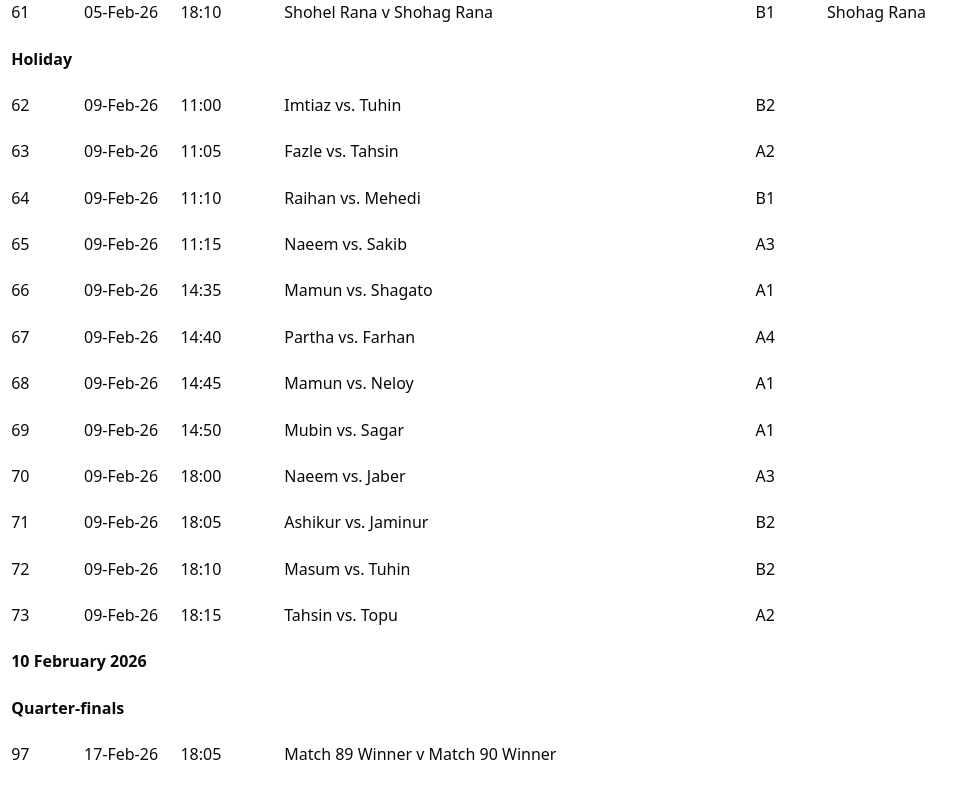
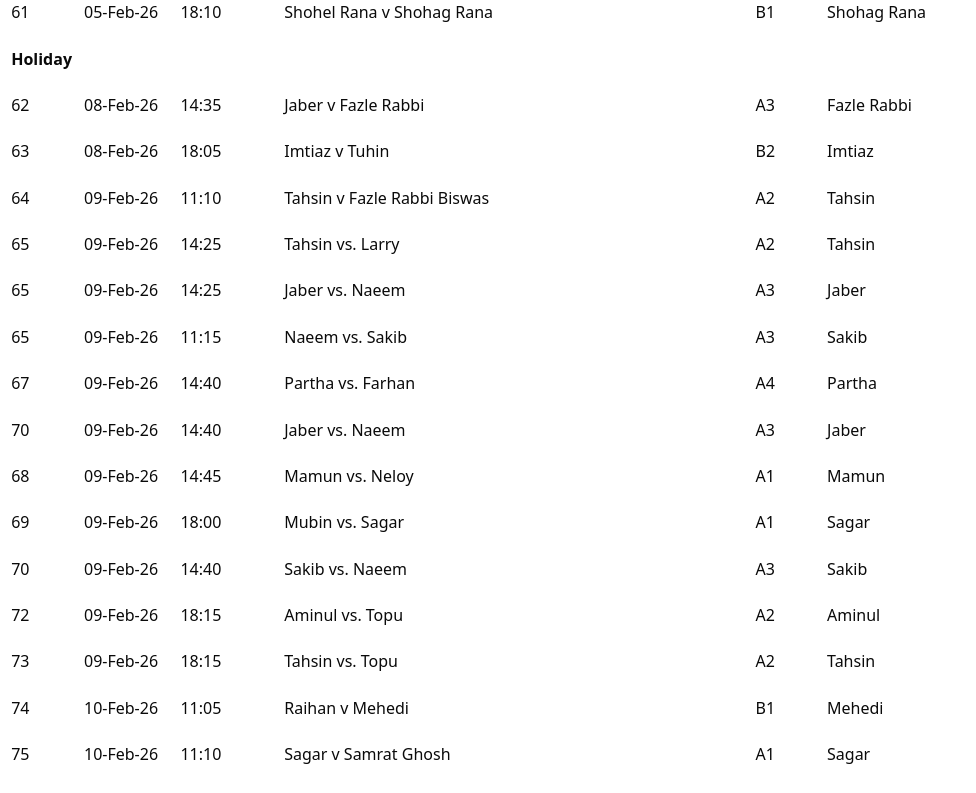
Before and after one commit to tahsinAmin/tt26, a React (Vite) app: page / in a window 1280 px wide. Shown: the part 2080-2873 px from the top of the page, without its empty margins (0-976 px from the left). Built offline with nearby package versions, Linux system fonts and the light colour scheme.

Commit message:
refine: data populate

```diff
--- a/src/data.ts
+++ b/src/data.ts
@@ -44,234 +44,234 @@ export const groups = [
         },
     },
     {
-        "id": 35,
-        "date": "28-Jan-26",
-        "time": "18:10",
-        "matchup": "Samrat Ghosh v Shohag Rana",
-        "group": "B1",
-        "history": {
-            "winner": "Samrat Ghosh",
-            "results": ["Game 1: 11-8", "Game 2: 11-3"]
+        id: 35,
+        date: "28-Jan-26",
+        time: "18:10",
+        matchup: "Samrat Ghosh v Shohag Rana",
+        group: "B1",
+        history: {
+            winner: "Samrat Ghosh",
+            results: ["Game 1: 11-8", "Game 2: 11-3"]
         }
     },
     {
-        "id": 36,
-        "date": "28-Jan-26",
-        "time": "19:05",
-        "matchup": "Ashikur Rahman v Imtiaz Shawn",
-        "group": "B2",
-        "history": {
-            "winner": "Ashikur Rahman",
-            "results": ["Game 1: 11-6", "Game 2: 11-3"]
+        id: 36,
+        date: "28-Jan-26",
+        time: "19:05",
+        matchup: "Ashikur Rahman v Imtiaz Shawn",
+        group: "B2",
+        history: {
+            winner: "Ashikur Rahman",
+            results: ["Game 1: 11-6", "Game 2: 11-3"]
         }
     },
     {
-        "id": 37,
-        "date": "29-Jan-26",
-        "time": "11:00",
-        "matchup": "Samrat Ghosh v Shohel Rana",
-        "group": "B1",
-        "history": {
-            "winner": "Samrat Ghosh",
-            "results": ["Game 1: 11-5", "Game 2: 11-5"]
+        id: 37,
+        date: "29-Jan-26",
+        time: "11:00",
+        matchup: "Samrat Ghosh v Shohel Rana",
+        group: "B1",
+        history: {
+            winner: "Samrat Ghosh",
+            results: ["Game 1: 11-5", "Game 2: 11-5"]
         }
     },
     {
-        "id": 38,
-        "date": "29-Jan-26",
-        "time": "14:30",
-        "matchup": "Sagar v MD. SHAHIDUZZAMAN",
-        "group": "A1",
-        "history": {
-            "winner": "Sagar",
-            "results": ["Game 1: 7-11", "Game 2: 9-12"]
+        id: 38,
+        date: "29-Jan-26",
+        time: "14:30",
+        matchup: "Sagar v MD. SHAHIDUZZAMAN",
+        group: "A1",
+        history: {
+            winner: "Sagar",
+            results: ["Game 1: 7-11", "Game 2: 9-12"]
         }
     },
     {
-        "id": 39,
-        "date": "29-Jan-26",
-        "time": "14:40",
-        "matchup": "MAHMUDUL HASAN MASUM v Jaminur",
-        "group": "B2",
-        "history": {
-            "winner": "Jaminur",
-            "results": ["Game 1: 12-10", "Game 2: 9-11", "Game 3: 11-9"]
+        id: 39,
+        date: "29-Jan-26",
+        time: "14:40",
+        matchup: "MAHMUDUL HASAN MASUM v Jaminur",
+        group: "B2",
+        history: {
+            winner: "Jaminur",
+            results: ["Game 1: 12-10", "Game 2: 9-11", "Game 3: 11-9"]
         }
     },
     {
-        "id": 40,
-        "date": "29-Jan-26",
-        "time": "18:05",
-        "matchup": "MD. AMINUL ISLAM v Tahsin",
-        "group": "A2",
-        "history": {
-            "winner": "Tahsin",
-            "results": ["Game 1: 3-11", "Game 2: 11-9", "Game 3: 7-11"]
+        id: 40,
+        date: "29-Jan-26",
+        time: "18:05",
+        matchup: "MD. AMINUL ISLAM v Tahsin",
+        group: "A2",
+        history: {
+            winner: "Tahsin",
+            results: ["Game 1: 3-11", "Game 2: 11-9", "Game 3: 7-11"]
         }
     },
     {
-        "id": 41,
-        "date": "30-Jan-26",
-        "time": "11:00",
-        "matchup": "Shohag Rana v Raihan (I)",
-        "group": "B1",
-        "history": {
-            "winner": "Shohag Rana",
-            "results": ["Game 1: 7-0", "Game 2: 13-11"]
+        id: 41,
+        date: "30-Jan-26",
+        time: "11:00",
+        matchup: "Shohag Rana v Raihan (I)",
+        group: "B1",
+        history: {
+            winner: "Shohag Rana",
+            results: ["Game 1: 7-0", "Game 2: 13-11"]
         }
     },
     {
-        "id": 42,
-        "date": "30-Jan-26",
-        "time": "14:15",
-        "matchup": "Fazle Rabbi v Shah Riya Naeem",
-        "group": "A3",
-        "history": {
-            "winner": "Fazle Rabbi",
-            "results": ["Game 1: 11-6", "Game 2: 9-11", "Game 3: 11-8"]
+        id: 42,
+        date: "30-Jan-26",
+        time: "14:15",
+        matchup: "Fazle Rabbi v Shah Riya Naeem",
+        group: "A3",
+        history: {
+            winner: "Fazle Rabbi",
+            results: ["Game 1: 11-6", "Game 2: 9-11", "Game 3: 11-8"]
         }
     },
     {
-        "id": 43,
-        "date": "30-Jan-26",
-        "time": "14:25",
-        "matchup": "Imtiaz Shawn v Jaminur",
-        "group": "B2",
-        "history": {
-            "winner": "Imtiaz Shawn",
-            "results": ["Game 1: 11-5", "Game 2: 11-6"]
+        id: 43,
+        date: "30-Jan-26",
+        time: "14:25",
+        matchup: "Imtiaz Shawn v Jaminur",
+        group: "B2",
+        history: {
+            winner: "Imtiaz Shawn",
+            results: ["Game 1: 11-5", "Game 2: 11-6"]
         }
     },
     {
-        "id": 44,
-        "date": "30-Jan-26",
-        "time": "18:05",
-        "matchup": "Farhan(I) v MD Saiful Islam",
-        "group": "A4",
-        "history": {
-            "winner": "MD Saiful Islam",
-            "results": ["Game 1: 11-9", "Game 2: 10-12", "Game 3: 12-10"]
+        id: 44,
+        date: "30-Jan-26",
+        time: "18:05",
+        matchup: "Farhan(I) v MD Saiful Islam",
+        group: "A4",
+        history: {
+            winner: "MD Saiful Islam",
+            results: ["Game 1: 11-9", "Game 2: 10-12", "Game 3: 12-10"]
         }
     },
     {
-        "id": 45,
-        "date": "02-Feb-26",
-        "time": "11:05",
-        "matchup": "Mehedi Hasan v Shohel Rana",
-        "group": "B1",
-        "history": {
-            "winner": "Shohel Rana",
-            "results": ["Game 1: 7-11", "Game 2: 8-11"]
+        id: 45,
+        date: "02-Feb-26",
+        time: "11:05",
+        matchup: "Mehedi Hasan v Shohel Rana",
+        group: "B1",
+        history: {
+            winner: "Shohel Rana",
+            results: ["Game 1: 7-11", "Game 2: 8-11"]
         }
     },
     {
-        "id": 46,
-        "date": "02-Feb-26",
-        "time": "14:30",
-        "matchup": "Mamun v Md. Abdullah Al-Mubin",
-        "group": "A1",
-        "history": {
-            "winner": "Md. Abdullah Al-Mubin",
-            "results": ["Game 1: 6-11", "Game 2: 6-11"]
+        id: 46,
+        date: "02-Feb-26",
+        time: "14:30",
+        matchup: "Mamun v Md. Abdullah Al-Mubin",
+        group: "A1",
+        history: {
+            winner: "Md. Abdullah Al-Mubin",
+            results: ["Game 1: 6-11", "Game 2: 6-11"]
         }
     },
     {
-        "id": 47,
-        "date": "02-Feb-26",
-        "time": "14:40",
-        "matchup": "Ashikur Rahman v TARIQUZZAMAN TUHIN",
-        "group": "B2",
-        "history": {
-            "winner": "Ashikur Rahman",
-            "results": ["Game 1: 11-7", "Game 2: 9-11", "Game 3: 11-6"]
+        id: 47,
+        date: "02-Feb-26",
+        time: "14:40",
+        matchup: "Ashikur Rahman v TARIQUZZAMAN TUHIN",
+        group: "B2",
+        history: {
+            winner: "Ashikur Rahman",
+            results: ["Game 1: 11-7", "Game 2: 9-11", "Game 3: 11-6"]
         }
     },
     {
-        "id": 48,
-        "date": "02-Feb-26",
-        "time": "18:05",
-        "matchup": "FAZLEY RABBI BISWAS v MD. ASHFIQUL ALAM CHOWDHURY",
-        "group": "A2",
-        "history": {
-            "winner": "FAZLEY RABBI BISWAS",
-            "results": ["Game 1: 9-11", "Game 2: 11-8", "Game 3: 11-7"]
+        id: 48,
+        date: "02-Feb-26",
+        time: "18:05",
+        matchup: "FAZLEY RABBI BISWAS v MD. ASHFIQUL ALAM CHOWDHURY",
+        group: "A2",
+        history: {
+            winner: "FAZLEY RABBI BISWAS",
+            results: ["Game 1: 9-11", "Game 2: 11-8", "Game 3: 11-7"]
         }
     },
     {
-        "id": 49,
-        "date": "03-Feb-26",
-        "time": "11:05",
-        "matchup": "Samrat Ghosh v Raihan",
-        "group": "B1",
-        "history": {
-            "winner": "Samrat Ghosh",
-            "results": ["Game 1: 11-5", "Game 2: 11-8"]
+        id: 49,
+        date: "03-Feb-26",
+        time: "11:05",
+        matchup: "Samrat Ghosh v Raihan",
+        group: "B1",
+        history: {
+            winner: "Samrat Ghosh",
+            results: ["Game 1: 11-5", "Game 2: 11-8"]
         }
     },
     {
-        "id": 50,
-        "date": "03-Feb-26",
-        "time": "11:10",
-        "matchup": "Shohag Rana v Mehedi Hasan",
-        "group": "B1",
-        "history": {
-            "winner": "Shohag Rana",
-            "results": ["Game 1: 11-6", "Game 2: 12-14", "Game 3: 11-7"]
+        id: 50,
+        date: "03-Feb-26",
+        time: "11:10",
+        matchup: "Shohag Rana v Mehedi Hasan",
+        group: "B1",
+        history: {
+            winner: "Shohag Rana",
+            results: ["Game 1: 11-6", "Game 2: 12-14", "Game 3: 11-7"]
         }
     },
     {
-        "id": 51,
-        "date": "03-Feb-26",
-        "time": "14:35",
-        "matchup": "Md. Tahseen Rahman v Farhan (I)",
-        "group": "A4",
-        "history": {
-            "winner": "Farhan (I)",
-            "results": ["Game 1: 11-5", "Game 2: 9-11", "Game 3: 9-11"]
+        id: 51,
+        date: "03-Feb-26",
+        time: "14:35",
+        matchup: "Md. Tahseen Rahman v Farhan (I)",
+        group: "A4",
+        history: {
+            winner: "Farhan (I)",
+            results: ["Game 1: 11-5", "Game 2: 9-11", "Game 3: 9-11"]
         }
     },
     {
-        "id": 52,
-        "date": "03-Feb-26",
-        "time": "14:40",
-        "matchup": "Imtiaz Shawn v MAHMUDUL HASAN MASUM",
-        "group": "B2",
-        "history": {
-            "winner": "Imtiaz Shawn",
-            "results": ["Game 1: 11-7", "Game 2: 10-12", "Game 3: 11-9"]
+        id: 52,
+        date: "03-Feb-26",
+        time: "14:40",
+        matchup: "Imtiaz Shawn v MAHMUDUL HASAN MASUM",
+        group: "B2",
+        history: {
+            winner: "Imtiaz Shawn",
+            results: ["Game 1: 11-7", "Game 2: 10-12", "Game 3: 11-9"]
         }
     },
     {
-        "id": 53,
-        "date": "03-Feb-26",
-        "time": "18:05",
-        "matchup": "ABDUL AWAL NADIM v Partha",
-        "group": "A4",
-        "history": {
-            "winner": "-",
-            "results": ["Postponed: Nadim Absent"]
+        id: 53,
+        date: "03-Feb-26",
+        time: "18:05",
+        matchup: "ABDUL AWAL NADIM v Partha",
+        group: "A4",
+        history: {
+            winner: "-",
+            results: ["Postponed: Nadim Absent"]
         }
     },
     {
-        "id": 54,
-        "date": "03-Feb-26",
-        "time": "18:10",
-        "matchup": "Shohel Rana v Raihan",
-        "group": "B1",
-        "history": {
-            "winner": "-",
-            "results": ["Postponed: Raihan Absent"]
+        id: 54,
+        date: "03-Feb-26",
+        time: "18:10",
+        matchup: "Shohel Rana v Raihan",
+        group: "B1",
+        history: {
+            winner: "-",
+            results: ["Postponed: Raihan Absent"]
         }
     },
     {
-        "id": 55,
-        "date": "03-Feb-26",
-        "time": "18:15",
-        "matchup": "Isfaque Jahan MD. Sakib v Fazle Rabbi",
-        "group": "A3",
-        "history": {
-            "winner": "Fazle Rabbi",
-            "results": ["Game 1: 11-6", "Game 2: 6-11", "Game 3: 4-11"]
+        id: 55,
+        date: "03-Feb-26",
+        time: "18:15",
+        matchup: "Isfaque Jahan MD. Sakib v Fazle Rabbi",
+        group: "A3",
+        history: {
+            winner: "Fazle Rabbi",
+            results: ["Game 1: 11-6", "Game 2: 6-11", "Game 3: 4-11"]
         }
     },
     {
@@ -282,69 +282,69 @@ export const groups = [
         group: "-",
     },
     {
-        "id": 56,
-        "date": "05-Feb-26",
-        "time": "11:05",
-        "matchup": "Samrat Ghosh v Mehedi Hasan",
-        "group": "B1",
-        "history": {
-            "winner": "Samrat Ghosh",
-            "results": ["Game 1: 11-1", "Game 2: 7-0"]
+        id: 56,
+        date: "05-Feb-26",
+        time: "11:05",
+        matchup: "Samrat Ghosh v Mehedi Hasan",
+        group: "B1",
+        history: {
+            winner: "Samrat Ghosh",
+            results: ["Game 1: 11-1", "Game 2: 7-0"]
         }
     },
     {
-        "id": 57,
-        "date": "05-Feb-26",
-        "time": "11:10",
-        "matchup": "Jaminur v TARIQUZZAMAN TUHIN",
-        "group": "B2",
-        "history": {
-            "winner": "Jaminur",
-            "results": ["Game 1: 11-6", "Game 2: 11-4"]
+        id: 57,
+        date: "05-Feb-26",
+        time: "11:10",
+        matchup: "Jaminur v TARIQUZZAMAN TUHIN",
+        group: "B2",
+        history: {
+            winner: "Jaminur",
+            results: ["Game 1: 11-6", "Game 2: 11-4"]
         }
     },
     {
-        "id": 58,
-        "date": "05-Feb-26",
-        "time": "14:30",
-        "matchup": "Mohammad Nabiluzzaman Neloy v Sagar",
-        "group": "A1",
-        "history": {
-            "winner": "Sagar",
-            "results": ["Game 1: 5-11", "Game 2: 12-14"]
+        id: 58,
+        date: "05-Feb-26",
+        time: "14:30",
+        matchup: "Mohammad Nabiluzzaman Neloy v Sagar",
+        group: "A1",
+        history: {
+            winner: "Sagar",
+            results: ["Game 1: 5-11", "Game 2: 12-14"]
         }
     },
     {
-        "id": 59,
-        "date": "05-Feb-26",
-        "time": "14:40",
-        "matchup": "Ashikur Rahman v MAHMUDUL HASAN MASUM",
-        "group": "B2",
-        "history": {
-            "winner": "Ashikur Rahman",
-            "results": ["Game 1: 11-9", "Game 2: 11-7"]
+        id: 59,
+        date: "05-Feb-26",
+        time: "14:40",
+        matchup: "Ashikur Rahman v MAHMUDUL HASAN MASUM",
+        group: "B2",
+        history: {
+            winner: "Ashikur Rahman",
+            results: ["Game 1: 11-9", "Game 2: 11-7"]
         }
     },
     {
-        "id": 60,
-        "date": "05-Feb-26",
-        "time": "18:05",
-        "matchup": "Luscious Larry Das v MD. AMINUL ISLAM",
-        "group": "A2",
-        "history": {
-            "winner": "Luscious Larry Das",
-            "results": ["Game 1: 11-9", "Game 2: 3-11", "Game 3: 9-11"]
+        id: 60,
+        date: "05-Feb-26",
+        time: "18:05",
+        matchup: "Luscious Larry Das v MD. AMINUL ISLAM",
+        group: "A2",
+        history: {
+            winner: "Luscious Larry Das",
+            results: ["Game 1: 11-9", "Game 2: 3-11", "Game 3: 9-11"]
         }
     },
     {
-        "id": 61,
-        "date": "05-Feb-26",
-        "time": "18:10",
-        "matchup": "Shohel Rana v Shohag Rana",
-        "group": "B1",
-        "history": {
-            "winner": "Shohag Rana",
-            "results": ["Game 1: 6-11", "Game 2: 5-11"]
+        id: 61,
+        date: "05-Feb-26",
+        time: "18:10",
+        matchup: "Shohel Rana v Shohag Rana",
+        group: "B1",
+        history: {
+            winner: "Shohag Rana",
+            results: ["Game 1: 6-11", "Game 2: 5-11"]
         }
     },
     {
@@ -356,25 +356,58 @@ export const groups = [
     },
     {
         id: 62,
-        date: "09-Feb-26",
-        time: "11:00",
-        matchup: "Imtiaz vs. Tuhin",
-        group: "B2",
+        date: "08-Feb-26",
+        time: "14:35",
+        matchup: "Jaber v Fazle Rabbi",
+        group: "A3",
+        history: {
+            winner: "Fazle Rabbi",
+            results: ["Game 1: 11-6", "Game 2: 5-11", "Game 3: 5-11"]
+        }
     },
     {
         id: 63,
-        date: "09-Feb-26",
-        time: "11:05",
-        matchup: "Fazle vs. Tahsin",
-        group: "A2",
+        date: "08-Feb-26",
+        time: "18:05",
+        matchup: "Imtiaz v Tuhin",
+        group: "B2",
+        history: {
+            winner: "Imtiaz",
+            results: ["Game 1: 11-4", "Game 2: 11-4"]
+        }
     },
-
     {
         id: 64,
         date: "09-Feb-26",
         time: "11:10",
-        matchup: "Raihan vs. Mehedi",
-        group: "B1",
+        matchup: "Tahsin v Fazle Rabbi Biswas",
+        group: "A2",
+        history: {
+            winner: "Tahsin",
+            results: ["Game 1: 11-6", "Game 2: 11-5"]
+        }
+    },
+    {
+        id: 65,
+        date: "09-Feb-26",
+        time: "14:25",
+        matchup: "Tahsin vs. Larry",
+        group: "A2",
+        history: {
+            winner: "Tahsin",
+            results: ["Game 1: 11-7", "Game 2: 11-4"]
+        }
+    },
+    {
+        id: 65,
+        date: "09-Feb-26",
+        time: "14:25",
+        matchup: "Jaber vs. Naeem",
+        group: "A3",
+        history: {
+            winner: "Jaber",
+            results: ["Game 1: 11-7", "Game 2: 11-9"]
+        }
     },
     {
         id: 65,
@@ -382,13 +415,10 @@ export const groups = [
         time: "11:15",
         matchup: "Naeem vs. Sakib",
         group: "A3",
-    },
-    {
-        id: 66,
-        date: "09-Feb-26",
-        time: "14:35",
-        matchup: "Mamun vs. Shagato",
-        group: "A1",
+        history: {
+            winner: "Sakib",
+            results: ["Game 1: 11-7", "Game 2: 6-11", "Game 3: 11-7"]
+        }
     },
     {
         id: 67,
@@ -396,6 +426,21 @@ export const groups = [
         time: "14:40",
         matchup: "Partha vs. Farhan",
         group: "A4",
+        history: {
+            winner: "Partha",
+            results: ["Game 1: 11-2", "Game 2: 8-11", "Game 3: 7-11"]
+        }
+    },
+    {
+        id: 70,
+        date: "09-Feb-26",
+        time: "14:40",
+        matchup: "Jaber vs. Naeem",
+        group: "A3",
+        history: {
+            winner: "Jaber",
+            results: ["Game 1: 11-7", "Game 2: 11-9"]
+        }
     },
     {
         id: 68,
@@ -403,35 +448,43 @@ export const groups = [
         time: "14:45",
         matchup: "Mamun vs. Neloy",
         group: "A1",
+        history: {
+            winner: "Mamun",
+            results: ["Game 1: 11-7", "Game 2: 11-6"]
+        }
     },
-
     {
         id: 69,
         date: "09-Feb-26",
-        time: "14:50",
+        time: "18:00",
         matchup: "Mubin vs. Sagar",
         group: "A1",
+        history: {
+            winner: "Sagar",
+            results: ["Game 1: 11-3", "Game 2: 11-3"]
+        }
     },
     {
         id: 70,
         date: "09-Feb-26",
-        time: "18:00",
-        matchup: "Naeem vs. Jaber",
+        time: "14:40",
+        matchup: "Sakib vs. Naeem",
         group: "A3",
-    },
-    {
-        id: 71,
-        date: "09-Feb-26",
-        time: "18:05",
-        matchup: "Ashikur vs. Jaminur",
-        group: "B2",
+        history: {
+            winner: "Sakib",
+            results: ["Game 1: 11-7", "Game 2: 6-11", "Game 3: 11-7"]
+        }
     },
     {
         id: 72,
         date: "09-Feb-26",
-        time: "18:10",
-        matchup: "Masum vs. Tuhin",
-        group: "B2",
+        time: "18:15",
+        matchup: "Aminul vs. Topu",
+        group: "A2",
+        history: {
+            winner: "Aminul",
+            results: ["Game 1: 11-2", "Game 2: 11-5"]
+        }
     },
     {
         id: 73,
@@ -439,7 +492,35 @@ export const groups = [
         time: "18:15",
         matchup: "Tahsin vs. Topu",
         group: "A2",
+        history: {
+            winner: "Tahsin",
+            results: ["Game 1: 11-4", "Game 2: 11-5"]
+        }
     },
+    {
+        id: 74,
+        date: "10-Feb-26",
+        time: "11:05",
+        matchup: "Raihan v Mehedi",
+        group: "B1",
+        history: {
+            winner: "Mehedi",
+            results: ["Game 1: 11-8", "Game 2: 7-11", "Game 3: 10-14"]
+        }
+    },
+    {
+        id: 75,
+        date: "10-Feb-26",
+        time: "11:10",
+        matchup: "Sagar v Samrat Ghosh",
+        group: "A1",
+        history: {
+            winner: "Sagar",
+            results: ["Game 1: 11-8", "Game 2: 11-8"]
+        }
+    }
+
+
 
 ]
 
@@ -460,7 +541,6 @@ export const groups = [
 // 16th
 // 91 Fazle vs. Larry A2 18:15
 // 90  A1 18:10 Mamun vs. B-Qualifier 1
-// 89 Naeem vs. Sakib A3 18:05
 // 88 Partha vs. B-Qualifier 4 A4 18:00
 
 // 87 14:55 A1 Mubin vs. B-Qualifier 1
@@ -469,7 +549,6 @@ export const groups = [
 // 84 14:40 A4 Saiful vs. Tahseen
 // 83 14:35 A1 Shagato vs. Neloy
 
-// 82 11:15 A2 Tahsin vs. Larry
 // 81 11:10 A3 Jaber vs. Fazle Rabbi
 // 80 11:05 A4 Nadim vs. Farhan
 // 79 11:00 A1 Mamun vs. Sagar
```
